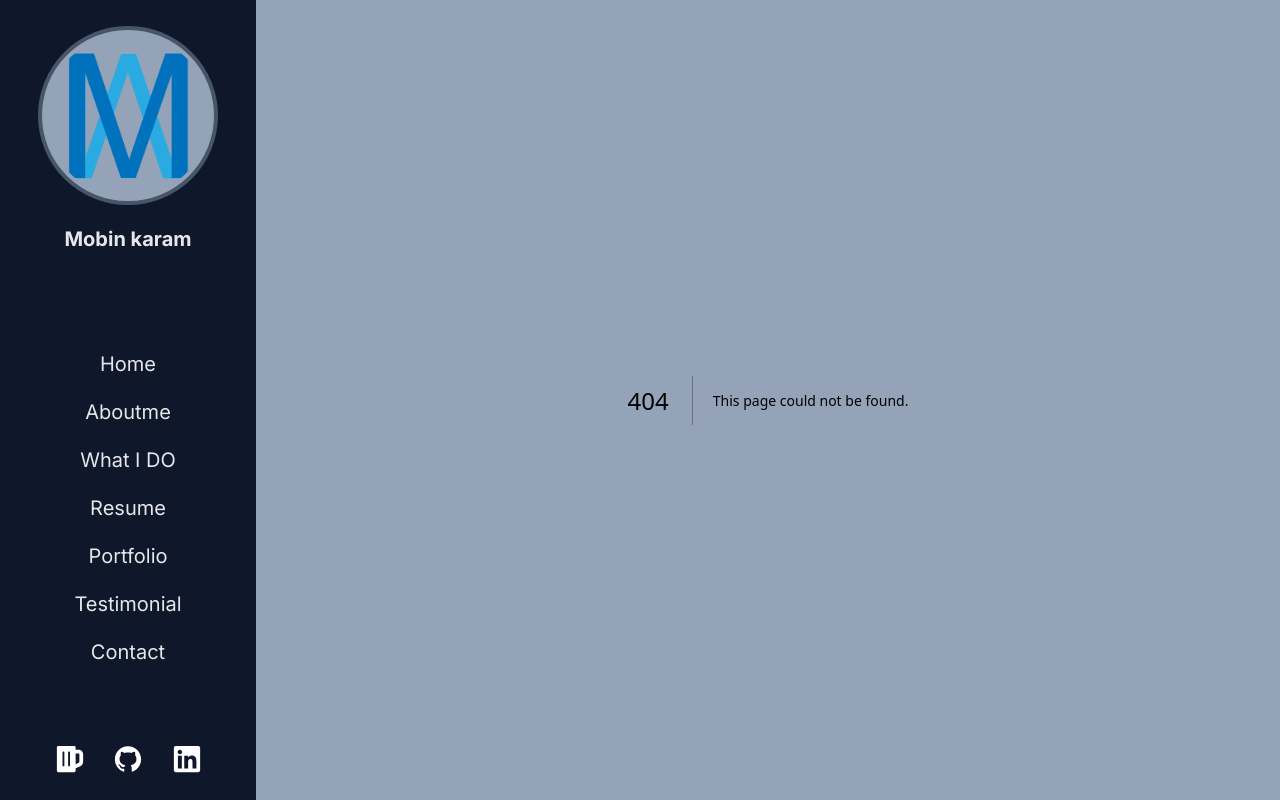
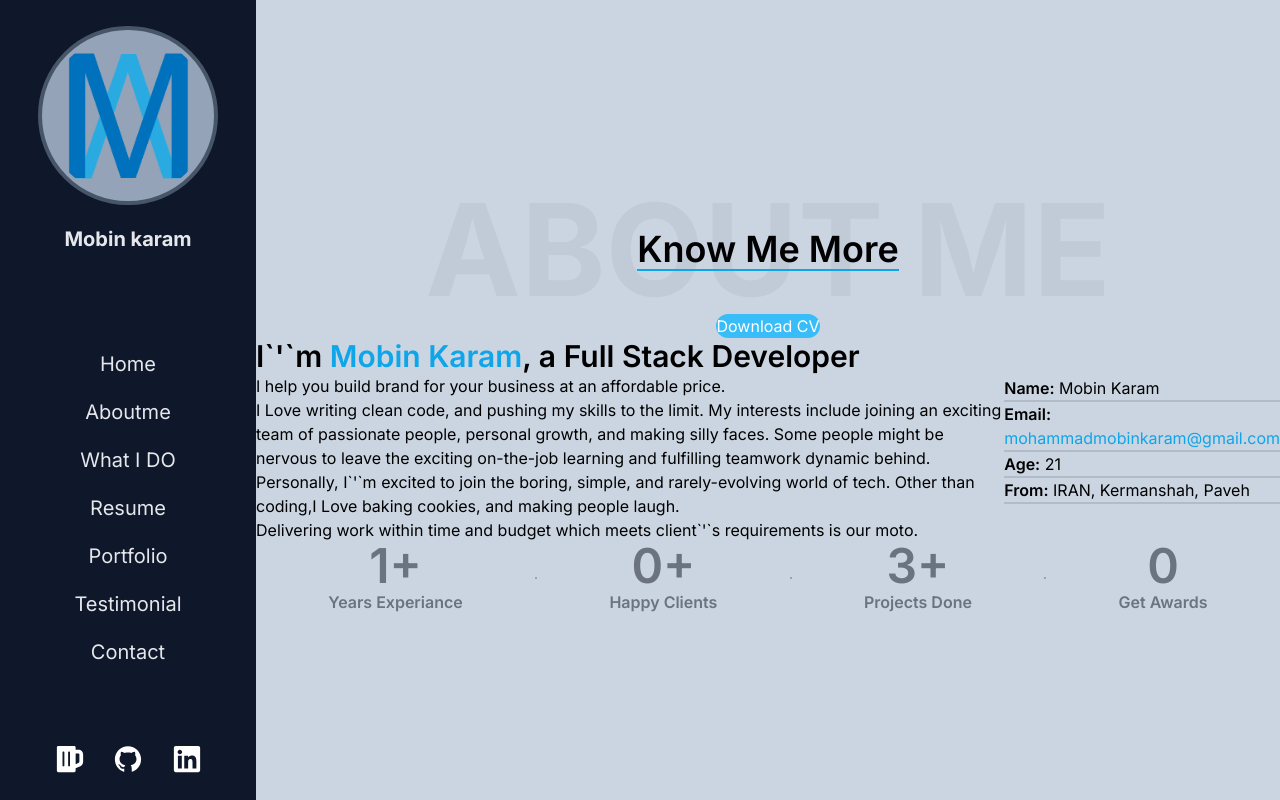
Before and after one commit to Mobin-Karam/mobinkaram.ir, a Next.js app in the folder v3.0.4/client/: page /aboutme in a window 1280 px wide. Before the commit this address had no page. Built offline with nearby package versions, Linux system fonts and the light colour scheme.

Commit message:
add aboutme section

```diff
--- /dev/null
+++ b/v3.0.4/client/app/aboutme/page.tsx
@@ -0,0 +1,97 @@
+import Link from "next/link";
+
+export default function Page() {
+  return (
+    <div className="w-full h-screen flex items-center justify-center flex-col flex-nowrap py-40px bg-slate-300 ">
+      <div className="relative w-full flex items-center justify-center flex-row flex-nowrap">
+        <span className="text-9xl font-bold text-gray-900/5 font-popp">
+          ABOUT ME
+        </span>
+        <span className="border-b-2 text-4xl font-popp font-semibold border-sky-500 absolute top-100">
+          Know Me More
+        </span>
+      </div>
+      <div className="w-full flex items-center justify-center flex-col flex-nowrap mt-40px">
+        <Link
+          href={"https://mobinkaram.ir/download/mobinkaram-resume.pdf"}
+          target="_blank"
+          className="transition duration-300 cursor-pointer rounded-full px-30px hover:shadow-lg hover:shadow-slate-500/50 p-10px bg-sky-400 text-white"
+        >
+          Download CV
+        </Link>
+      </div>
+      <div className="w-full flex items-center justify-between flex-row flex-nowrap p-50px">
+        <div className="h-full flex items-start justify-center flex-col flex-nowrap">
+          <div className="font-popp flex items-start justify-center flex-col flex-nowrap mb-20px">
+            <h2 className="text-3xl font-semibold">
+              I`&apos;`m{" "}
+              <span className="text-sky-500 font-popp">Mobin Karam</span>, a
+              Full Stack Developer
+            </h2>
+          </div>
+          <div className="">
+            <p className="font-popp mb-20px">
+              I help you build brand for your business at an affordable price.
+            </p>
+            <p className="font-popp mb-20px">
+              I Love writing clean code, and pushing my skills to the limit. My
+              interests include joining an exciting team of passionate people,
+              personal growth, and making silly faces. Some people might be
+              nervous to leave the exciting on-the-job learning and fulfilling
+              teamwork dynamic behind. Personally, I`&apos;`m excited to join the
+              boring, simple, and rarely-evolving world of tech. Other than
+              coding,I Love baking cookies, and making people laugh.
+            </p>
+            <p className="font-popp">
+              Delivering work within time and budget which meets client`&apos;`s
+              requirements is our moto.
+            </p>
+          </div>
+        </div>
+
+        <div className="w-900px ml-20px flex items-start justify-center flex-col flex-nowrap">
+          <div className="w-full font-popp mb-10px  border-b-gray-600/20 border-2 border-t-0 border-r-0 border-l-0 p-6px">
+            <span className="font-semibold">Name:</span> Mobin Karam
+          </div>
+          <div className="w-full font-popp mb-10px  border-b-gray-600/20 border-2 border-t-0 border-r-0 border-l-0 p-6px">
+            <span className="font-semibold">Email:</span>
+            <Link
+              className="text-sky-500"
+              href={"mailto:mohammadmobinkaram@gmail.com"}
+            >
+              {" "}
+              mohammadmobinkaram@gmail.com
+            </Link>
+          </div>
+          <div className="w-full font-popp mb-10px  border-b-gray-600/20 border-2 border-t-0 border-r-0 border-l-0 p-6px">
+            <span className="font-semibold">Age:</span> 21
+          </div>
+          <div className="w-full font-popp mb-10px  border-b-gray-600/20 border-2 border-t-0 border-r-0 border-l-0 p-6px">
+            <span className="font-semibold">From:</span> IRAN, Kermanshah, Paveh
+          </div>
+        </div>
+      </div>
+      <div className="w-full flex items-center justify-evenly flex-row flex-nowrap text-gray-500 font-semibold">
+        <div className="flex items-center font-popp justify-center flex-col flex-nowrap">
+          <div className="text-5xl ">1+</div>
+          <div className="">Years Experiance</div>
+        </div>
+        <div className="border border-gray-400 h-120px"></div>
+        <div className="flex items-center font-popp justify-center flex-col flex-nowrap">
+          <div className="text-5xl">0+</div>
+          <div className="">Happy Clients</div>
+        </div>
+        <div className="border border-gray-400 h-120px"></div>
+        <div className="flex items-center font-popp justify-center flex-col flex-nowrap">
+          <div className="text-5xl">3+</div>
+          <div className="">Projects Done</div>
+        </div>
+        <div className="border border-gray-400 h-120px"></div>
+        <div className="flex items-center font-popp justify-center flex-col flex-nowrap">
+          <div className="text-5xl">0</div>
+          <div className="">Get Awards</div>
+        </div>
+      </div>
+    </div>
+  );
+}
```
